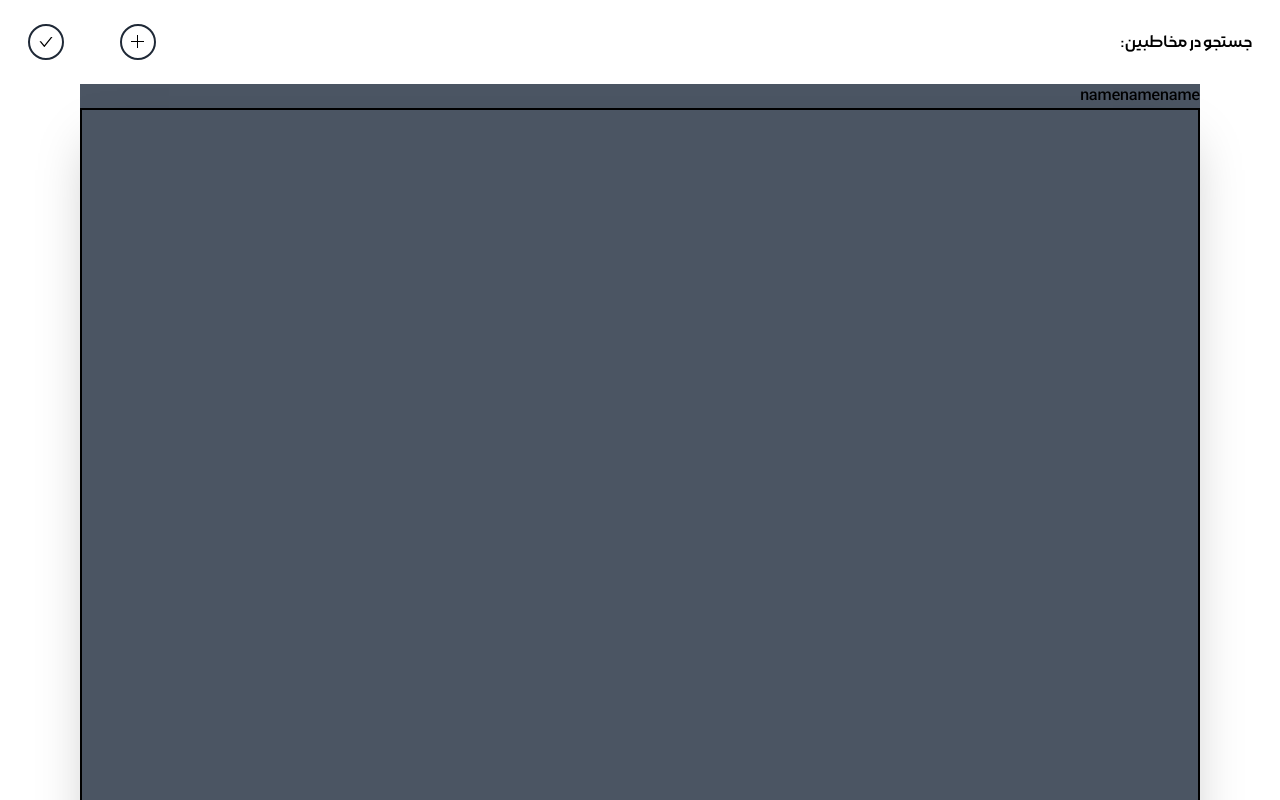
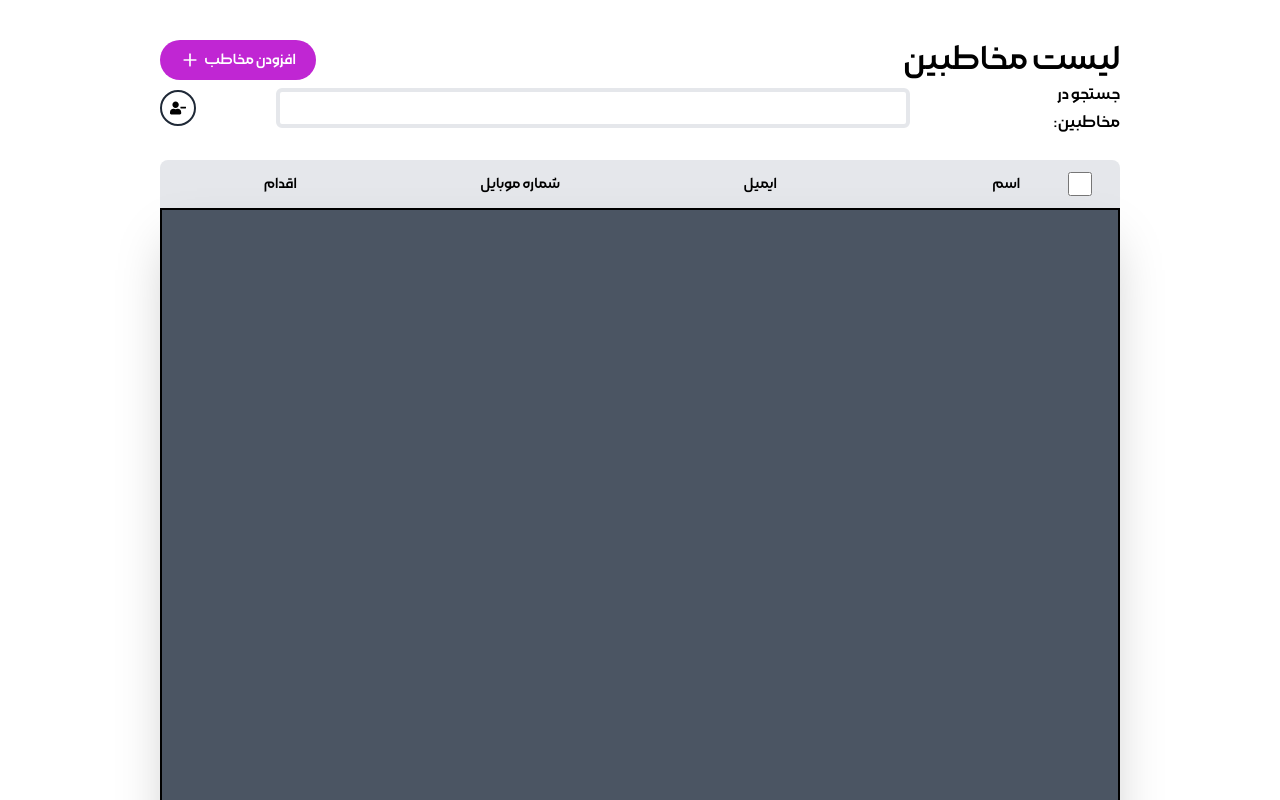
Before and after one commit to omid-agazadeh/Contact-app, a React (Vite) app: page / in a window 1280 px wide. Shown: the top 800 px of the page. Built offline with nearby package versions, Linux system fonts and the light colour scheme.

Commit message:
search and header components added and  some styke changed

```diff
--- a/src/App.jsx
+++ b/src/App.jsx
@@ -1,13 +1,12 @@
 import { Route, Routes } from 'react-router-dom';
-import MainPage from './components/MainPage';
-
+import MainPage from './pages/MainPage';
 import EditPage from './components/EditPage';
 import CreateContact from './pages/CreatteContact';
 
 function App() {
    return (
       <Routes>
-         <Route path="/MainPAge" element={<MainPage />} />
+         <Route path="/MainPAge" element={<MainPage/>} />
          <Route path="/" element={<MainPage to="/product" replace />} />
          <Route path="/Create" element={<CreateContact/>}  />
 
--- a/src/components/MainPage.jsx
+++ /dev/null
@@ -1,78 +0,0 @@
-import {  useState } from 'react';
-import { AiOutlineCheck } from 'react-icons/ai';
-import { VscAdd } from 'react-icons/vsc';
-import { Link } from 'react-router-dom';
-import Users from './Users';
-import { FaUserMinus } from 'react-icons/fa';
-import { TiArrowBack } from 'react-icons/ti';
-
-function MainPage() {
-   const [local, setLocal] = useState(JSON.parse(localStorage.getItem('formData')) || []);
-   const [sellect, setSellect] = useState(false);
-   const [selectedItems, setSelectedItems] = useState([]);
-   const selectedData = (id, isCheck) => {
-      setSelectedItems((i) => (isCheck ? [...i, id] : i.filter((prev) => prev !== id)));
-   };
-   const selctedDelete = () => {
-      const update = local.filter((data) => !selectedItems.includes(data.id));
-      localStorage.setItem('formData', JSON.stringify(update));
-      setLocal(JSON.parse(localStorage.getItem('formData')) || []);
-   };
-   const searchHanler = (e) => {
-      const value = e.target.value.trim();
-      const data = JSON.parse(localStorage.getItem('formData')) || [];
-      if (!value) {
-         return setLocal(data);
-      } else {
-         const resualt = data.filter(({ name, email }) => email.includes(value.toLowerCase()) || name.includes(value.toLowerCase()));
-         setLocal(resualt);
-      }
-   };
-
-   return (
-      <div>
-         <div className="flex justify-around items-center mt-6">
-            <label htmlFor="" className="text-lg">
-               جستجو در مخاطبین:
-            </label>
-            <input onChange={searchHanler} type="text" className="w-4/6 p-1 rounded-md focus:outline-none focus:shadow-lg" />
-            {!sellect && (
-               <div className="p-2 border-2 rounded-full border-gray-800">
-                  <VscAdd onClick={() => setSellect(true)} />
-               </div>
-            )}
-            {sellect && (
-               <>
-                  <div className="p-2 border-2 rounded-full border-gray-800">
-                     <FaUserMinus onClick={selctedDelete} />
-                  </div>
-                  <div className="p-2 border-2 rounded-full border-gray-800">
-                     <TiArrowBack onClick={() => setSellect(false)} />
-                  </div>
-               </>
-            )}
-
-            <Link to="/Create" className="p-2 border-2 rounded-full border-gray-800">
-               <AiOutlineCheck />
-            </Link>
-         </div>
-         <div className="px-20 mt-6 container ">
-            <div className=" bg-gray-600">
-               <span>name</span>
-               <span>name</span>
-               <span>name</span>
-            </div>
-            {local && (
-               <div className=" bg-gray-600 rounded-b-md border-2 shadow-2xl border-black h-[850px] overflow-auto">
-                  {local.map((data) => (
-                     <Users key={data.id} data={data} setLocal={setLocal} sellect={sellect} selectedData={selectedData} />
-                  ))}
-               </div>
-            )}
-            {!local.length && <div className="bg-gray-600 p-4 text-center text-white text-2xl rounded-lg">هیچ کاربری در لیست موجود نمیباشد</div>}
-         </div>
-      </div>
-   );
-}
-
-export default MainPage;
--- a/src/components/Users.jsx
+++ b/src/components/Users.jsx
@@ -1,36 +1,29 @@
-import { useState } from 'react';
-import { AiOutlineEllipsis } from 'react-icons/ai';
+import { FaRegTrashAlt } from 'react-icons/fa';
+import { FiEdit3 } from 'react-icons/fi';
 import { Link } from 'react-router-dom';
-import EditPage from './EditPage';
 
 function Users({ data, setLocal, sellect, selectedData }) {
-   const [edit, setEdit] = useState(false);
    const deleteHandler = () => {
-      const moz = JSON.parse(localStorage.getItem('formData'));
-      const khiar = moz.filter((e) => e.id !== data.id);
-      localStorage.setItem('formData', JSON.stringify(khiar));
+      const local = JSON.parse(localStorage.getItem('formData'));
+      const filtered = local.filter((e) => e.id !== data.id);
+      localStorage.setItem('formData', JSON.stringify(filtered));
       setLocal(JSON.parse(localStorage.getItem('formData')) || []);
    };
-   console.log(data);
    return (
-      <div className=" flex justify-between px-20 items-center py-4 text-lg border-b-2 border-b-black">
-         <span>{data.name}</span>
-         <span>{data.email}</span>
+      <div className=" grid grid-cols-12 text-center  py-4 text-lg border-b-2 border-b-black">
+         <input className='col-span-1' type="checkbox" onChange={(e) => selectedData(data.id, e.target.checked)} />
+         <span className='col-span-2 text-start pr-5'>{data.name}</span>
+         <span className='col-span-3'>{data.email}</span>
+         <span className='col-span-3'>{data.phoneNumber}</span>
 
-         {sellect && <input type="checkbox" onChange={(e) => selectedData(data.id, e.target.checked)} />}
-            {!sellect ? (
-         <div className="flex items-center justify-end w-56 ">
-               <div className="flex gap-x-14 items-center text-white">
-                  <button onClick={deleteHandler} className="bg-red-400 w-16 h-9 rounded-md hover:scale-110 transition-all duration-100 font-semibold">
-                     حذف
-                  </button>
-                  |
-                  <Link to={`/edit/${data.id}`} onClick={() => setEdit((e) => !e)} className="bg-orange-400 w-16 h-9 rounded-md hover:scale-110 transition-all duration-100 font-semibold">
-                     ویرایش
-                  </Link>
-               </div>
-         </div>
-            ) : null}
+
+            <div className="flex col-span-3 justify-around text-white">
+               <Link to={`/edit/${data.id}`}>
+                  <FiEdit3 />
+               </Link>
+               <FaRegTrashAlt />
+            </div>
+
       </div>
    );
 }
--- /dev/null
+++ b/src/components/mainPage/Header.jsx
@@ -0,0 +1,18 @@
+import { FiPlus } from "react-icons/fi";
+import { Link } from "react-router-dom";
+
+
+function Header() {
+   return (
+      <header className="flex justify-between items-center mt-6">
+         <h2 className="text-4xl">لیست مخاطبین</h2>
+
+         <Link to="/Create" className="py-2 px-5 gap-x-1 flex items-center rounded-full border-gray-800 text-white bg-fuchsia-600 hover:bg-fuchsia-700 transition-all duration-300">
+            افزودن مخاطب
+            <FiPlus className="w-5 h-5" />
+         </Link>
+      </header>
+   );
+}
+
+export default Header;
--- /dev/null
+++ b/src/components/mainPage/Search.jsx
@@ -0,0 +1,16 @@
+import React from 'react';
+function Search({setLocal}) {
+    const searchHanler = (e) => {
+       const value = e.target.value.trim();
+       const data = JSON.parse(localStorage.getItem('formData')) || [];
+       if (!value) {
+          return setLocal(data);
+       } else {
+          const resualt = data.filter(({ name, email }) => email.includes(value.toLowerCase()) || name.includes(value.toLowerCase()));
+          setLocal(resualt);
+       }
+    };
+   return <input onChange={searchHanler} type="text" className="w-4/6 p-1 border-4 rounded-md focus:outline-none focus:shadow-lg" />;
+}
+
+export default Search;
--- a/src/pages/CreatteContact.jsx
+++ b/src/pages/CreatteContact.jsx
@@ -22,7 +22,7 @@ function CreateContact() {
       const errors = {};
       const nameValidate = /^[a-zA-z\u0600-\u06FF\s\d]{4,16}$/;
       const emailValidate = /^[\w_\.]+@[a-zA-Z]+\.[a-zA-Z]{2,3}$/;
-      const phoneNumberValidate = /^(\+98|0|98|0098)?([ ]|-|[()]){0,2}9[0-9]([ ]|-|[()]){0,2}(?:[0-9]([ ]|-|[()]){0,2}){8}/;
+      const phoneNumberValidate = /^(\+98|0)?9\d{9}$/;
       if (!data.name.trim()) {
          errors.name = 'لطفا این قسمت را خالی نگذارید';
       } else if (!nameValidate.test(data.name.trim())) {
--- /dev/null
+++ b/src/pages/MainPage.jsx
@@ -0,0 +1,59 @@
+import { useState } from 'react';
+
+import Users from '../components/Users';
+import { FaUserMinus } from 'react-icons/fa';
+
+import Search from '../components/mainPage/Search';
+import Header from '../components/mainPage/Header';
+
+
+function MainPage() {
+   const [local, setLocal] = useState(JSON.parse(localStorage.getItem('formData')) || []);
+   const [sellect, setSellect] = useState(false);
+   const [selectedItems, setSelectedItems] = useState([]);
+   const selectedData = (id, isCheck) => {
+      setSelectedItems((i) => (isCheck ? [...i, id] : i.filter((prev) => prev !== id)));
+   };
+   console.log(local);
+
+   const selctedDelete = () => {
+      const update = local.filter((data) => !selectedItems.includes(data.id));
+      localStorage.setItem('formData', JSON.stringify(update));
+      setLocal(JSON.parse(localStorage.getItem('formData')) || []);
+   };
+
+   return (
+
+      <div className="container mt-10">
+         <Header/>
+         <div className="flex items-center gap-x-20">
+            <label htmlFor="" className="text-lg">
+               جستجو در مخاطبین:
+            </label>
+            <Search setLocal={setLocal} />
+            <div className="p-2 border-2 rounded-full border-gray-800">
+               <FaUserMinus onClick={selctedDelete} />
+            </div>
+         </div>
+         <div className=" mt-6">
+            <div className="grid grid-cols-12 text-center bg-gray-200 py-3 rounded-t-lg">
+               <input className="col-span-1 accent-fuchsia-700" type="checkbox" />
+               <span className="col-span-2 text-start pr-5">اسم</span>
+               <span className="col-span-3">ایمیل</span>
+               <span className="col-span-3">شماره موبایل</span>
+               <span className="col-span-3">اقدام</span>
+            </div>
+            {local && (
+               <div className=" bg-gray-600 rounded-b-md border-2 shadow-2xl border-black h-[850px] overflow-auto">
+                  {local.map((data) => (
+                     <Users key={data.id} data={data} setLocal={setLocal} sellect={sellect} selectedData={selectedData} />
+                  ))}
+               </div>
+            )}
+            {!local.length && <div className="bg-gray-600 p-4 text-center text-white text-2xl rounded-lg">هیچ کاربری در لیست موجود نمیباشد</div>}
+         </div>
+      </div>
+   );
+}
+
+export default MainPage;
--- a/tailwind.config.js
+++ b/tailwind.config.js
@@ -4,7 +4,7 @@ export default {
    theme: {
       container: {
          center: true,
-
+         padding:"10rem"
       },
       extend: {
          fontFamily: {
```
